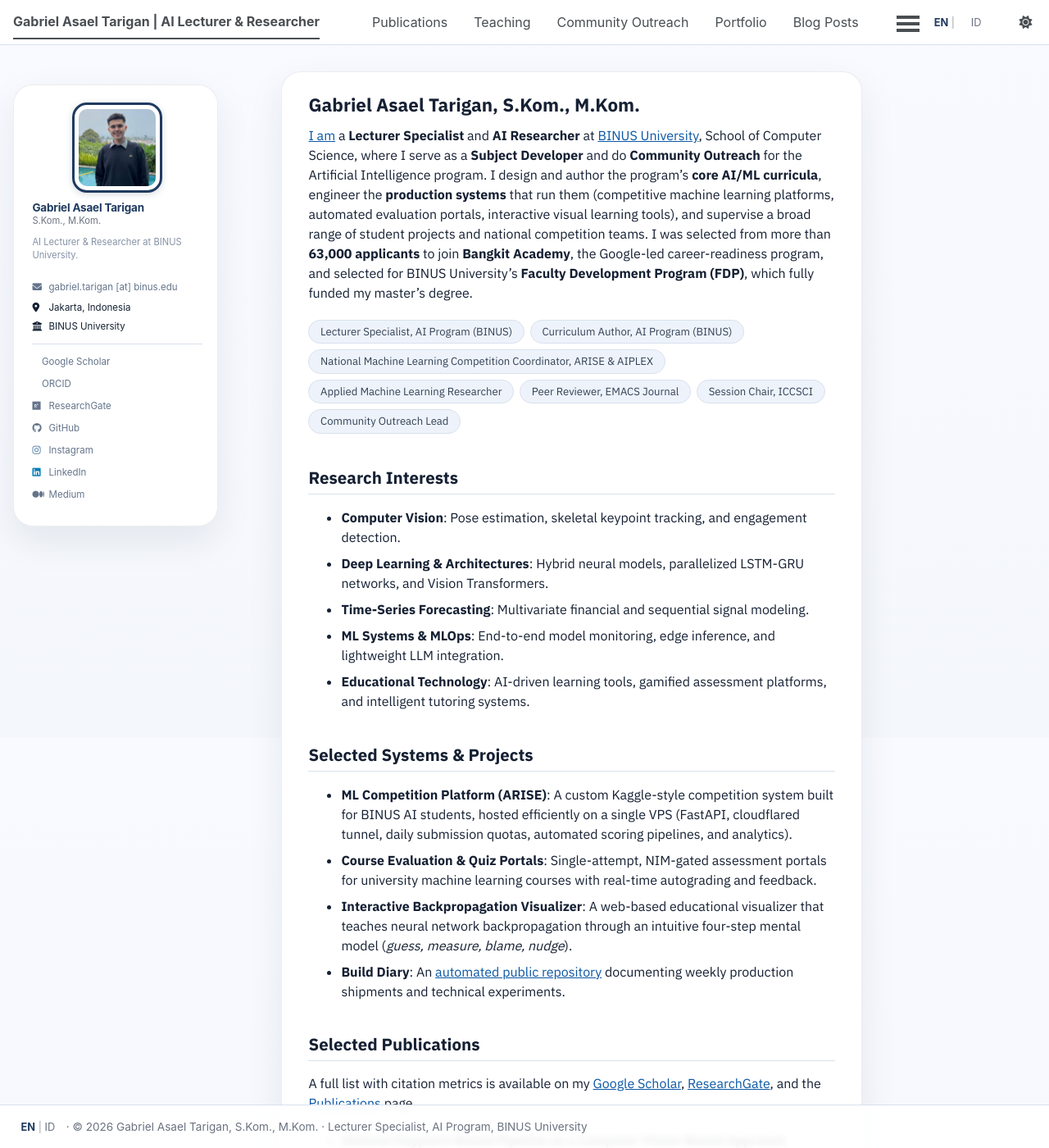
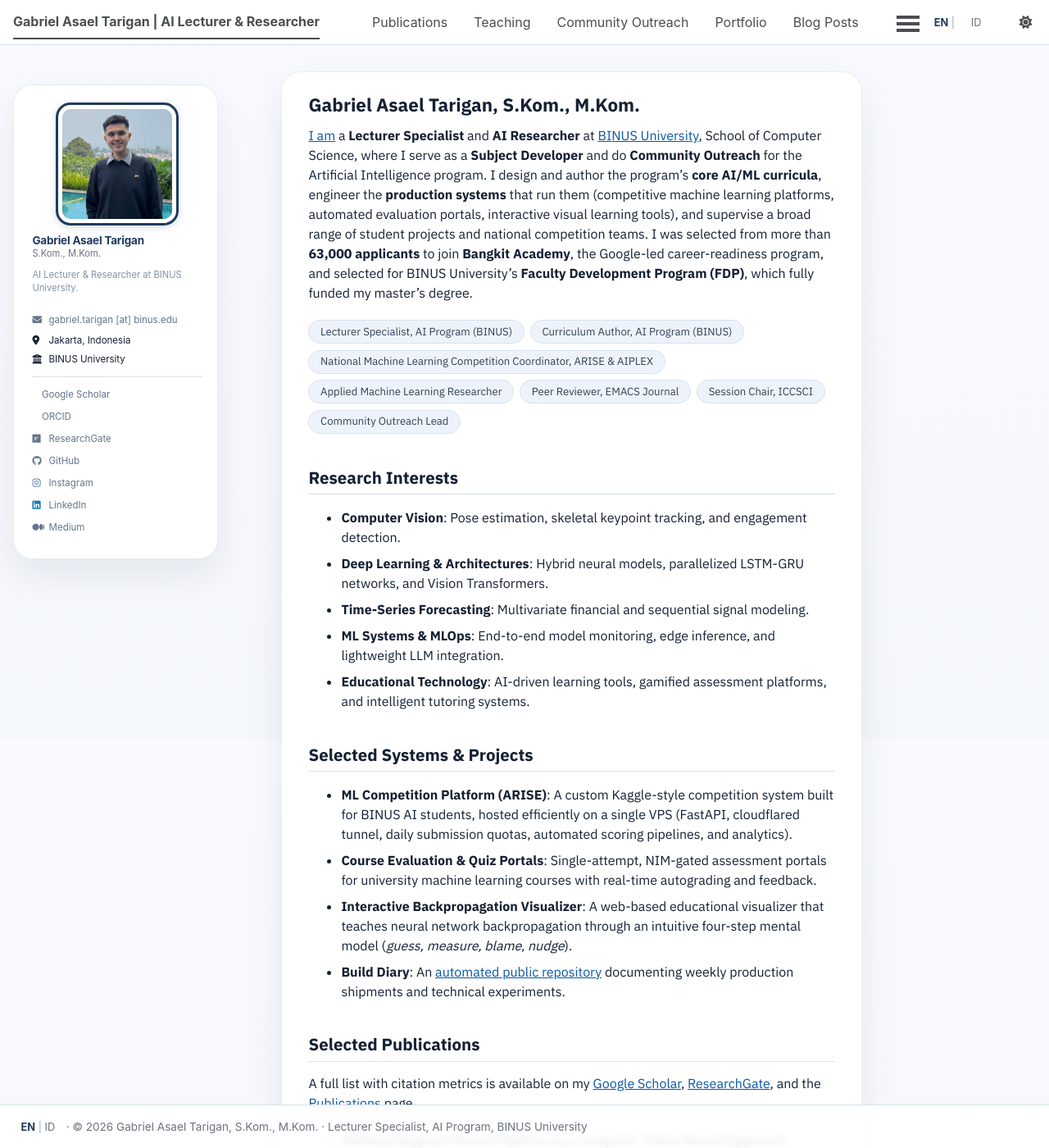
Before and after one commit to asaeltarigan/asaeltarigan.github.io, a Jekyll site: the page built from _pages/about.md, in a window 1280 px wide and 1400 px high. Shown: the whole window at 82% size. Built offline with Jekyll 4.4.1, drawn with Linux system fonts in a browser that asks for light colours; a style sheet for code colours, icons or effects is not loaded.

Commit message:
Avatar 150px !important (was 110 sizing-pass override), rounded 18px, centered; bump cache-buster v=49

```diff
--- a/_includes/head.html
+++ b/_includes/head.html
@@ -94,4 +94,4 @@
 <link rel="preconnect" href="https://fonts.gstatic.com" crossorigin>
 <link href="https://fonts.googleapis.com/css2?family=IBM+Plex+Sans:wght@400;500;600;700&display=swap" rel="stylesheet">
 <link rel="stylesheet" href="{{ base_path }}/assets/css/main.css">
-<link rel="stylesheet" href="{{ base_path }}/assets/css/custom.css?v=48">
+<link rel="stylesheet" href="{{ base_path }}/assets/css/custom.css?v=49">
--- a/assets/css/custom.css
+++ b/assets/css/custom.css
@@ -458,7 +458,7 @@ html[data-theme="dark"] .pf-card-cta { color: #e2e8f0; }
 /* --- Sizing pass (8 Oct 2026): smaller base font + tighter top area, following chunyang-chen.github.io --- */
 html { font-size: 16px; }
 .page__title { font-size: 1.4rem !important; line-height: 1.2; }
-.author__avatar img { width: 110px !important; height: 110px !important; }
+.author__avatar img { width: 150px !important; height: 150px !important; border-radius: 18px; }
 .author__bio { font-size: 0.92rem; }
 .masthead__inner-wrap { padding: 0.4em 1em; }
 
```
